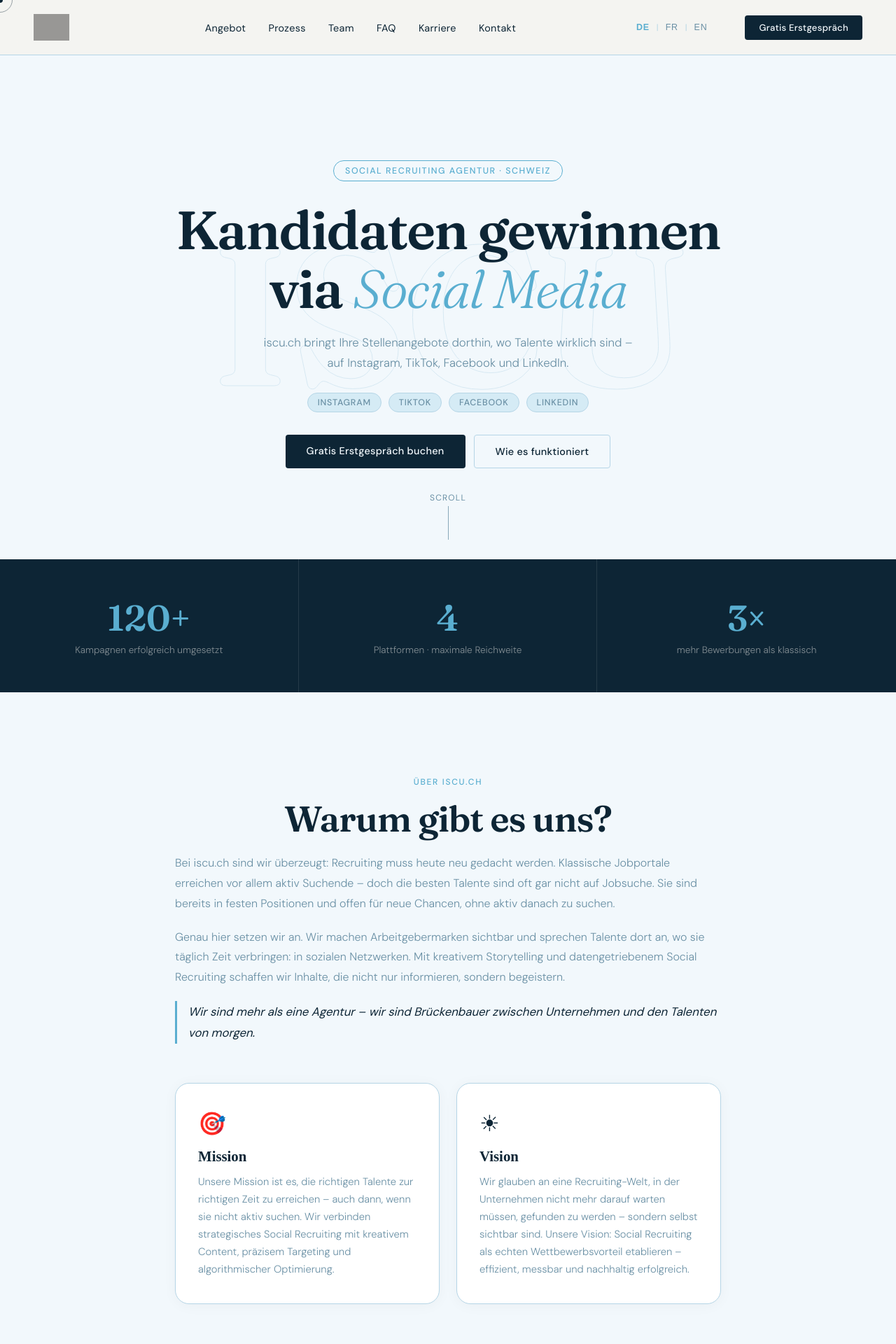
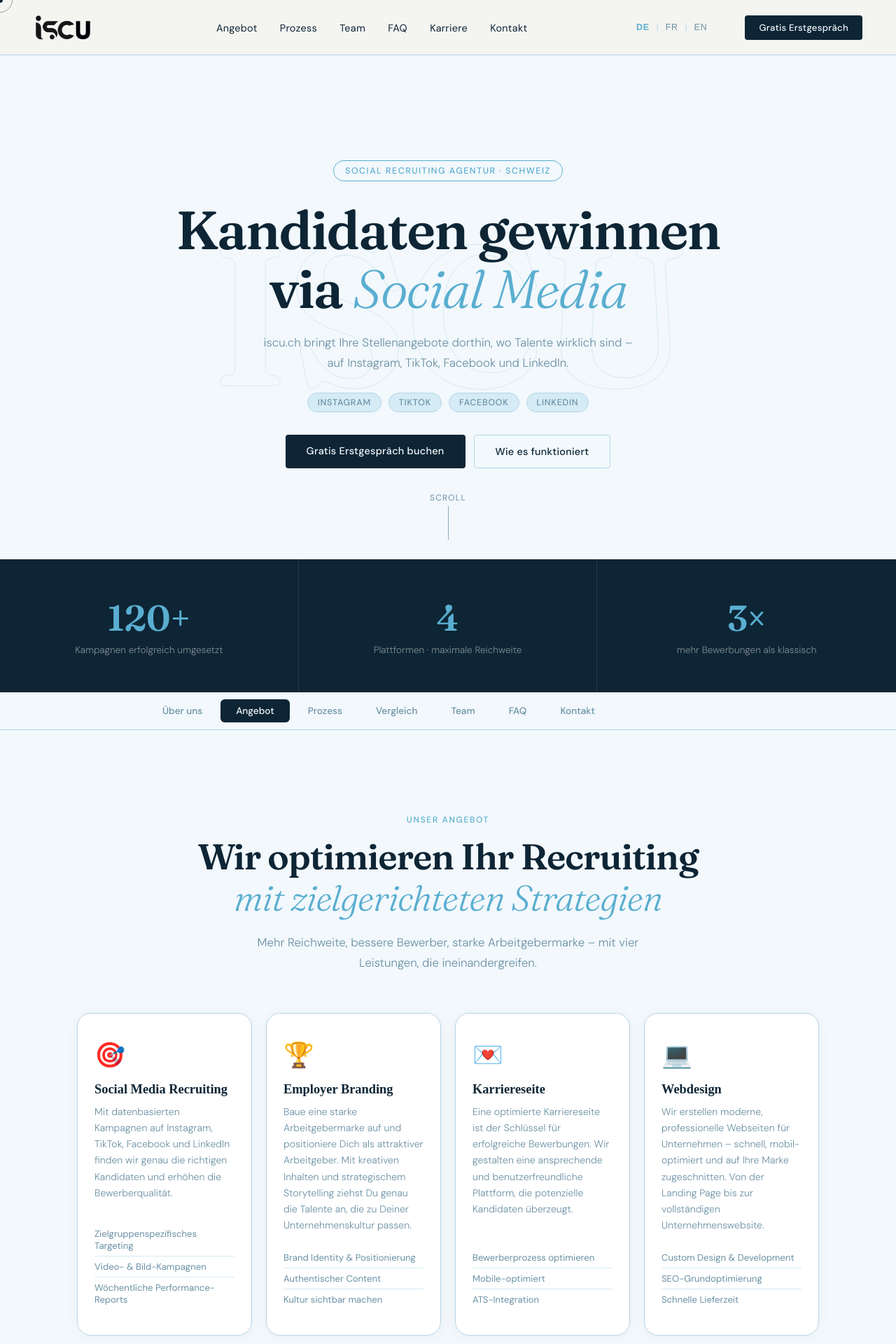
Before and after one commit to terencefeelv-design/iscu, a PHP site: page / in a window 1280 px wide. Shown: the top 1920 px of the page at 70% size. Run offline with PHP 8.4, Linux system fonts and the light colour scheme; a stand-in replaces the project's code that opens the database connection; grey boxes are pictures that could not be loaded.

Commit message:
feat: navigation onglets, formulaire candidature interne, logo V3, équipe complète

```diff
--- a/assets/css/style.css
+++ b/assets/css/style.css
@@ -693,3 +693,65 @@ a.platform-badge:hover {
   .angebot-grid { grid-template-columns: repeat(2,1fr); }
   .mission-vision { grid-template-columns: 1fr 1fr; }
 }
+
+/* ─────────────────────────────────────────
+   TAB NAVIGATION
+───────────────────────────────────────── */
+.page-tabs {
+  position: sticky;
+  top: 68px;
+  z-index: 90;
+  background: var(--bg);
+  border-bottom: 1px solid var(--accent);
+  padding: 10px 20px;
+}
+.page-tabs-inner {
+  max-width: 860px;
+  margin: 0 auto;
+  display: flex;
+  gap: 4px;
+  overflow-x: auto;
+  scrollbar-width: none;
+}
+.page-tabs-inner::-webkit-scrollbar { display: none; }
+.page-tab {
+  flex-shrink: 0;
+  padding: 8px 22px;
+  border-radius: 6px;
+  border: none;
+  background: transparent;
+  cursor: pointer;
+  font-family: 'DM Sans', sans-serif;
+  font-size: .85rem;
+  font-weight: 500;
+  color: var(--muted);
+  transition: all .2s;
+  white-space: nowrap;
+}
+.page-tab:hover:not(.active) {
+  background: var(--warm);
+  color: var(--text);
+}
+.page-tab.active {
+  background: var(--text);
+  color: var(--bg);
+  border-radius: 6px;
+}
+
+/* Sections hidden by default, shown when tab-active */
+.tabbed-section {
+  display: none;
+}
+.tabbed-section.tab-active {
+  display: block;
+  animation: tabFadeIn .35s ease;
+}
+@keyframes tabFadeIn {
+  from { opacity: 0; transform: translateY(14px); }
+  to   { opacity: 1; transform: translateY(0); }
+}
+
+@media (max-width: 600px) {
+  .page-tabs { top: 60px; padding: 8px 12px; }
+  .page-tab  { padding: 7px 14px; font-size: .8rem; }
+}
--- a/index.html
+++ b/index.html
@@ -22,7 +22,7 @@
   <!-- NAVBAR -->
   <nav class="nav">
     <a href="index.html" class="brand-link">
-      <img src="assets/img/logo-v3.svg" alt="iscu.ch" class="brand-logo">
+      <img src="assets/img/logo-v3-transparent.png" alt="iscu.ch" class="brand-logo">
     </a>
     <div class="nav-links">
       <a href="#angebot" data-de="Angebot" data-fr="Offre" data-en="Services">Angebot</a>
@@ -98,8 +98,21 @@
     </div>
   </section>
 
+  <!-- TAB BAR -->
+  <div class="page-tabs" id="pageTabs">
+    <div class="page-tabs-inner">
+      <button class="page-tab" data-tab="about"     data-de="Über uns"  data-fr="À propos"    data-en="About">Über uns</button>
+      <button class="page-tab active" data-tab="angebot"  data-de="Angebot"   data-fr="Offre"       data-en="Services">Angebot</button>
+      <button class="page-tab" data-tab="prozess"   data-de="Prozess"   data-fr="Processus"   data-en="Process">Prozess</button>
+      <button class="page-tab" data-tab="vergleich" data-de="Vergleich" data-fr="Comparaison" data-en="Comparison">Vergleich</button>
+      <button class="page-tab" data-tab="team"      data-de="Team"      data-fr="Équipe"      data-en="Team">Team</button>
+      <button class="page-tab" data-tab="faq"       data-de="FAQ"       data-fr="FAQ"         data-en="FAQ">FAQ</button>
+      <button class="page-tab" data-tab="contact"   data-de="Kontakt"   data-fr="Contact"     data-en="Contact">Kontakt</button>
+    </div>
+  </div>
+
   <!-- WARUM GIBT ES UNS -->
-  <section id="about" class="section about-section reveal">
+  <section id="about" class="section about-section reveal tabbed-section">
     <div class="section-label" data-de="Über iscu.ch" data-fr="À propos d’iscu.ch" data-en="About iscu.ch">Über iscu.ch</div>
     <h2 data-de="Warum gibt es uns?" data-fr="Pourquoi existons-nous ?" data-en="Why do we exist?">Warum gibt es uns?</h2>
     <div class="about-text">
@@ -122,7 +135,7 @@
   </section>
 
   <!-- UNSER ANGEBOT -->
-  <section id="angebot" class="section angebot-section">
+  <section id="angebot" class="section angebot-section tabbed-section">
     <div class="section-label" data-de="Unser Angebot" data-fr="Notre Offre" data-en="Our Services">Unser Angebot</div>
     <h2 data-de="Wir optimieren Ihr Recruiting&lt;br&gt;&lt;em&gt;mit zielgerichteten Strategien&lt;/em&gt;" data-fr="Nous optimisons votre recrutement&lt;br&gt;&lt;em&gt;avec des stratégies ciblées&lt;/em&gt;" data-en="We optimize your recruiting&lt;br&gt;&lt;em&gt;with targeted strategies&lt;/em&gt;">Wir optimieren Ihr Recruiting<br><em>mit zielgerichteten Strategien</em></h2>
     <p data-de="Mehr Reichweite, bessere Bewerber, starke Arbeitgebermarke – mit vier Leistungen, die ineinandergreifen." data-fr="Plus de portée, de meilleurs candidats, une marque employeur forte – avec quatre services complémentaires." data-en="More reach, better applicants, strong employer brand – with four interlocking services.">Mehr Reichweite, bessere Bewerber, starke Arbeitgebermarke – mit vier Leistungen, die ineinandergreifen.</p>
@@ -171,7 +184,7 @@
   </section>
 
   <!-- PROZESS -->
-  <section id="prozess" class="section prozess-section">
+  <section id="prozess" class="section prozess-section tabbed-section">
     <div class="section-label" data-de="Unser Prozess" data-fr="Notre Processus" data-en="Our Process">Unser Prozess</div>
     <h2 data-de="In 4 Schritten zu&lt;br&gt;&lt;em&gt;Ihren Wunschkandidaten&lt;/em&gt;" data-fr="En 4 étapes vers&lt;br&gt;&lt;em&gt;vos candidats idéaux&lt;/em&gt;" data-en="In 4 steps to&lt;br&gt;&lt;em&gt;your ideal candidates&lt;/em&gt;">In 4 Schritten zu<br><em>Ihren Wunschkandidaten</em></h2>
     <p data-de="Klar strukturiert, transparent und effizient – so sieht unsere Zusammenarbeit aus." data-fr="Clair, transparent et efficace – voilà à quoi ressemble notre collaboration." data-en="Clear, transparent and efficient – this is how our collaboration works.">Klar strukturiert, transparent und effizient – so sieht unsere Zusammenarbeit aus.</p>
@@ -211,7 +224,7 @@
   </section>
 
   <!-- TEAM -->
-  <section id="team" class="section team-section">
+  <section id="team" class="section team-section tabbed-section">
     <div class="section-label" data-de="Unser Team" data-fr="Notre Équipe" data-en="Our Team">Unser Team</div>
     <h2 data-de="Menschen hinter&lt;br&gt;&lt;em&gt;iscu.ch&lt;/em&gt;" data-fr="Les personnes derrière&lt;br&gt;&lt;em&gt;iscu.ch&lt;/em&gt;" data-en="The people behind&lt;br&gt;&lt;em&gt;iscu.ch&lt;/em&gt;">Menschen hinter<br><em>iscu.ch</em></h2>
     <p data-de="Wir denken Recruiting neu – für mehr Reichweite, starke Arbeitgebermarken und nachhaltiges Wachstum für Schweizer KMU." data-fr="Nous repensons le recrutement – pour plus de portée, des marques employeurs fortes et une croissance durable pour les PME suisses." data-en="We reimagine recruiting – for more reach, strong employer brands and sustainable growth for Swiss SMEs.">Wir denken Recruiting neu – für mehr Reichweite, starke Arbeitgebermarken und nachhaltiges Wachstum für Schweizer KMU.</p>
@@ -221,6 +234,11 @@
         <h3>Abdullahi Hassan</h3>
         <p class="team-role" data-de="Gründer &amp; CEO" data-fr="Fondateur &amp; CEO" data-en="Founder &amp; CEO">Gründer &amp; CEO</p>
         <a href="mailto:info@iscu.ch" class="team-email">info@iscu.ch</a>
+      </div>
+      <div class="team-card">
+        <div class="team-photo placeholder-photo">T</div>
+        <h3>Térence Michel Bidima</h3>
+        <p class="team-role" data-de="Webentwickler" data-fr="Développeur Web" data-en="Web Developer">Webentwickler</p>
       </div>
       <div class="team-card team-card--cat">
         <div class="team-photo cat-photo">
@@ -234,7 +252,7 @@
   </section>
 
   <!-- VERGLEICH -->
-  <section id="vergleich" class="section vergleich-section reveal">
+  <section id="vergleich" class="section vergleich-section reveal tabbed-section">
     <div class="section-label" data-de="Vergleich" data-fr="Comparaison" data-en="Comparison">Vergleich</div>
     <h2 data-de="iscu.ch vs.&lt;br&gt;&lt;em&gt;klassische Agenturen&lt;/em&gt;" data-fr="iscu.ch vs.&lt;br&gt;&lt;em&gt;agences classiques&lt;/em&gt;" data-en="iscu.ch vs.&lt;br&gt;&lt;em&gt;traditional agencies&lt;/em&gt;">iscu.ch vs.<br><em>klassische Agenturen</em></h2>
     <p data-de="Was unterscheidet Social Recruiting von traditionellen Methoden? Alles." data-fr="Qu’est-ce qui différencie le Social Recruiting des méthodes traditionnelles ? Tout." data-en="What distinguishes Social Recruiting from traditional methods? Everything.">Was unterscheidet Social Recruiting von traditionellen Methoden? Alles.</p>
@@ -278,7 +296,7 @@
   </section>
 
   <!-- FAQ -->
-  <section id="faq" class="section faq-section">
+  <section id="faq" class="section faq-section tabbed-section">
     <div class="section-label" data-de="FAQ" data-fr="FAQ" data-en="FAQ">FAQ</div>
     <h2 data-de="Häufige &lt;em&gt;Fragen&lt;/em&gt;" data-fr="Questions &lt;em&gt;fréquentes&lt;/em&gt;" data-en="Frequently &lt;em&gt;asked questions&lt;/em&gt;">Häufige <em>Fragen</em></h2>
     <p data-de="Alles Wichtige auf einen Blick – und wenn Sie weitere Fragen haben, sprechen wir gerne persönlich." data-fr="Tout l’essentiel en un coup d’œil – et si vous avez d’autres questions, nous nous ferons un plaisir de vous parler." data-en="Everything important at a glance – and if you have further questions, we’d love to speak with you.">Alles Wichtige auf einen Blick – und wenn Sie weitere Fragen haben, sprechen wir gerne persönlich.</p>
@@ -311,7 +329,7 @@
   </section>
 
   <!-- CONTACT / BOOKING -->
-  <section id="contact" class="contact reveal">
+  <section id="contact" class="contact reveal tabbed-section">
     <div class="section-label light" data-de="Gratis Erstgespräch" data-fr="Entretien gratuit" data-en="Free Discovery Call">Gratis Erstgespräch</div>
     <h2 data-de="Bereit, mehr Bewerbungen&lt;br&gt;&lt;em&gt;zu erhalten?&lt;/em&gt;" data-fr="Prêt à recevoir plus&lt;br&gt;&lt;em&gt;de candidatures ?&lt;/em&gt;" data-en="Ready to receive more&lt;br&gt;&lt;em&gt;applications?&lt;/em&gt;">Bereit, mehr Bewerbungen<br><em>zu erhalten?</em></h2>
     <p class="contact-intro" data-de="30 Minuten. Kostenlos. Unverbindlich." data-fr="30 minutes. Gratuit. Sans engagement." data-en="30 minutes. Free. Non-binding.">30 Minuten. Kostenlos. Unverbindlich.<br>Wir zeigen Ihnen, was Social Recruiting für Ihr Unternehmen möglich macht.</p>
@@ -341,7 +359,7 @@
 
   <footer>
     <div class="footer-inner">
-      <img src="assets/img/logo-v3.svg" alt="iscu.ch" class="brand-logo footer-logo">
+      <img src="assets/img/logo-v3-transparent.png" alt="iscu.ch" class="brand-logo footer-logo">
       <p class="footer-tagline" data-de="Social Recruiting · Made in Switzerland" data-fr="Social Recruiting · Made in Switzerland" data-en="Social Recruiting · Made in Switzerland">Social Recruiting · Made in Switzerland</p>
       <div class="footer-links">
         <a href="#about" data-de="Über uns" data-fr="À propos" data-en="About">Über uns</a>
@@ -493,6 +511,65 @@ document.querySelectorAll('.lang-btn').forEach(btn => {
 // Init from saved preference
 const savedLang = localStorage.getItem('iscu-lang');
 if (savedLang && savedLang !== 'de') setLang(savedLang);
+
+// ── TAB NAVIGATION ────────────────────────
+const TAB_IDS = ['about','angebot','prozess','vergleich','team','faq','contact'];
+
+function activateTab(id) {
+  TAB_IDS.forEach(sid => {
+    const sec = document.getElementById(sid);
+    const btn = document.querySelector(`.page-tab[data-tab="${sid}"]`);
+    if (sec) sec.classList.toggle('tab-active', sid === id);
+    if (btn) btn.classList.toggle('active', sid === id);
+  });
+  // trigger reveal animations inside newly shown section
+  document.querySelectorAll('#' + id + ' .reveal').forEach(el => {
+    if (!el.classList.contains('visible')) el.classList.add('visible');
+  });
+  // scroll to tab bar
+  const tabBar = document.getElementById('pageTabs');
+  if (tabBar) {
+    const offset = tabBar.getBoundingClientRect().top + window.scrollY - 10;
+    window.scrollTo({ top: offset, behavior: 'smooth' });
+  }
+}
+
+// Show "angebot" by default
+activateTab('angebot');
+
+// Tab bar clicks
+document.querySelectorAll('.page-tab').forEach(btn => {
+  btn.addEventListener('click', () => {
+    activateTab(btn.dataset.tab);
+    if (typeof setLang === 'function') {
+      const lang = document.documentElement.getAttribute('data-lang') || 'de';
+      btn.textContent = btn.getAttribute('data-' + lang) || btn.textContent;
+    }
+  });
+});
+
+// Nav link clicks → activate corresponding tab
+document.querySelectorAll('.nav-links a[href^="#"], .mobile-menu a[href^="#"]').forEach(a => {
+  a.addEventListener('click', e => {
+    const hash = a.getAttribute('href').slice(1);
+    if (TAB_IDS.includes(hash)) {
+      e.preventDefault();
+      activateTab(hash);
+      closeMobile && closeMobile();
+    }
+  });
+});
+
+// Hero CTA buttons
+document.querySelectorAll('a[href="#contact"], a[href="#prozess"]').forEach(a => {
+  a.addEventListener('click', e => {
+    const hash = a.getAttribute('href').slice(1);
+    if (TAB_IDS.includes(hash)) {
+      e.preventDefault();
+      activateTab(hash);
+    }
+  });
+});
 </script>
 </body>
 </html>
```
Also changed, not shown: karriere.html (+116 -3 lines), assets/img/logo-v3-transparent.png (added), assets/img/logo-v3.png (added).
